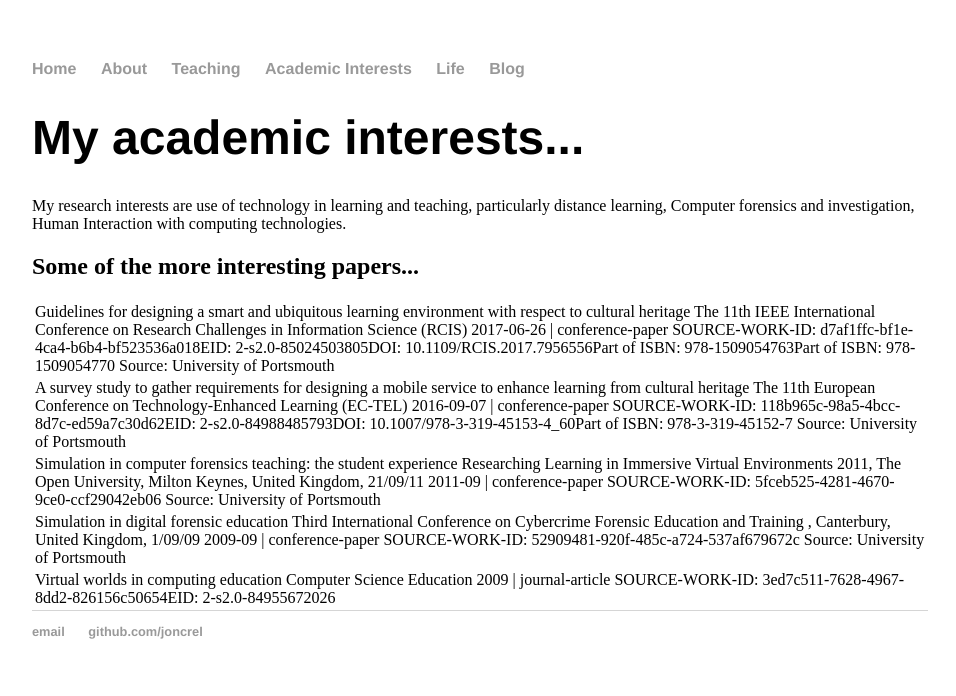
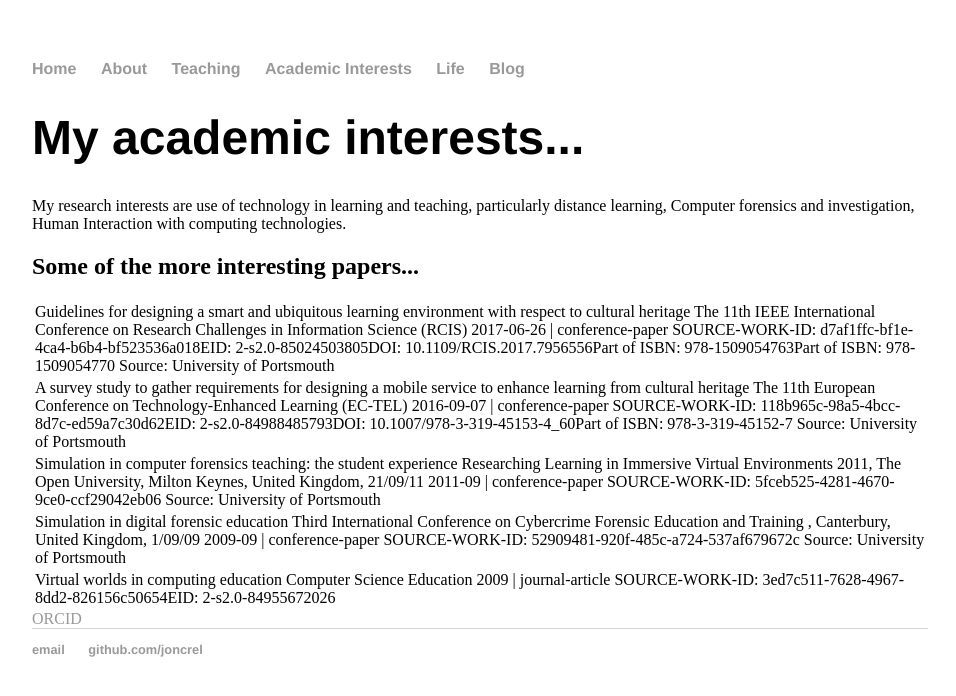
Before and after one commit to joncrel/joncrel.github.io, a Jekyll site: the page built from research/index.html, in a window 1280 px wide. Shown: the top 696 px of the page, without its empty margins (160-1116 px from the left). Built offline with Jekyll 4.4.1, drawn with Linux system fonts in a browser that asks for light colours.

Commit message:
Update index.html

```diff
--- a/research/index.html
+++ b/research/index.html
@@ -37,5 +37,7 @@ Computer Science Education
 2009 | journal-article
 	SOURCE-WORK-ID: 3ed7c511-7628-4967-8dd2-826156c50654EID: 2-s2.0-84955672026</td></tr></table>
 
+	<a href="https://orcid.org/0000-0002-7608-5835">ORCID</a>
+
 
 </div><!-- /.blurb -->
```
